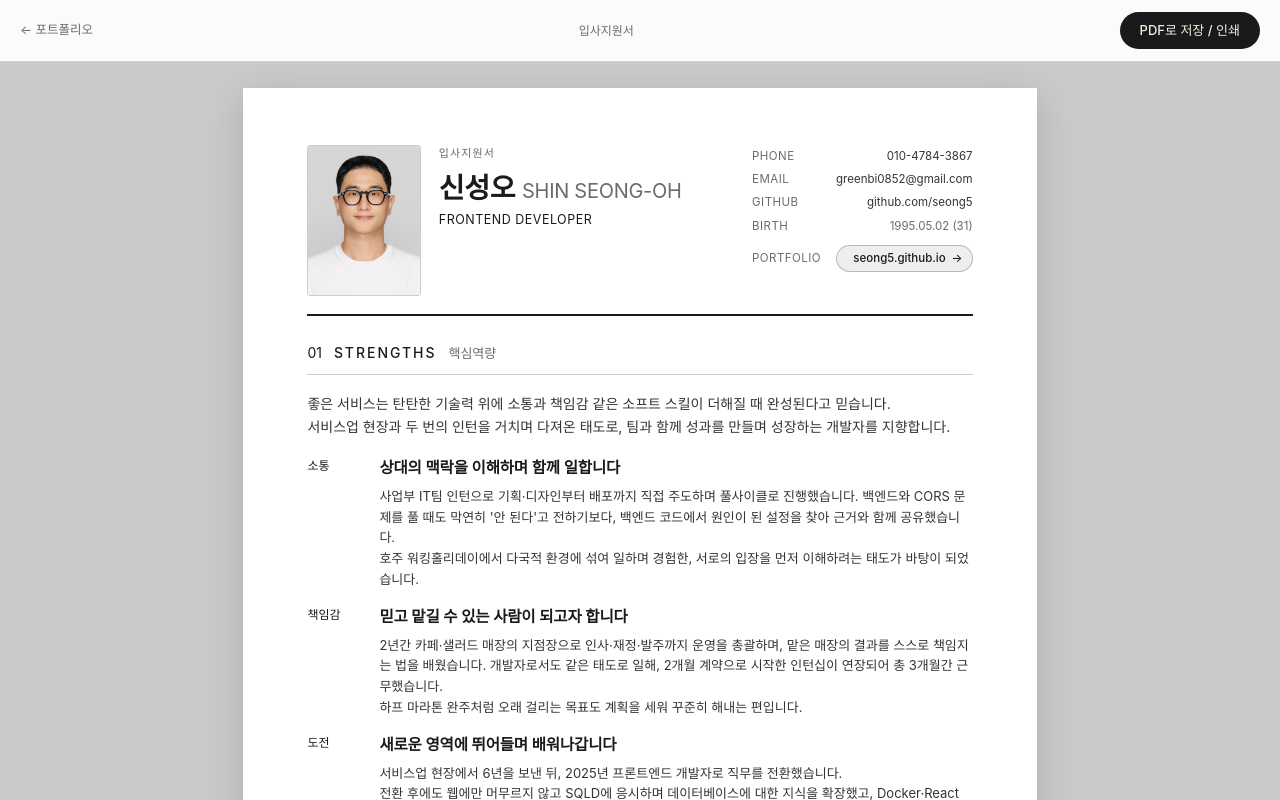
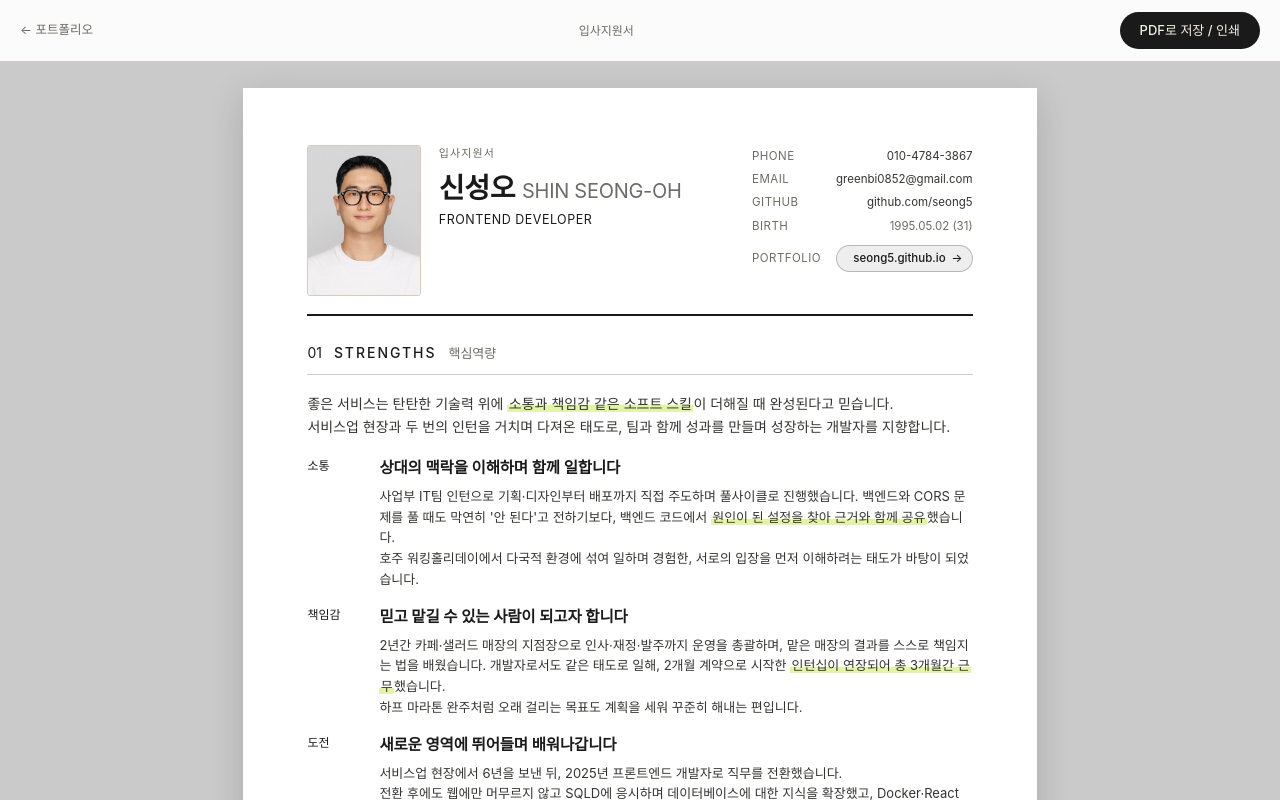
Before and after one commit to seong5/seong5.github.io, a Next.js app: page /resume in a window 1280 px wide. Shown: the top 800 px of the page. Built offline with nearby package versions, Linux system fonts and the light colour scheme; a web font is replaced by a local one.

Commit message:
✨ feat: 이력서 핵심역량에 형광펜 하이라이트 추가

```diff
--- a/app/components/marked.tsx
+++ b/app/components/marked.tsx
@@ -3,14 +3,14 @@ import { Fragment } from 'react';
 /** '==구절==' 을 형광펜으로 바꾼다. InsightAccordion 의 hl-marker 와 같은 밴드다.
     .hl-marker 에 box-decoration-break: clone 이 걸려 있어 줄바꿈돼도 밴드가 따라붙는다.
     프로젝트 상세(work)와 홈 About 본문이 함께 쓴다 — 둘 다 "항목당 한 곳" 규약. */
-export function marked(text: string) {
+export function marked(text: string, className = 'hl-marker') {
   // 순서가 고정된 조각이라 인덱스를 key 로 쓴다. 원문을 key 에 넣으면
   // 같은 문자열이 RSC 페이로드에 조각 수만큼 중복으로 실린다.
   return text
     .split('==')
     .map((seg, i) =>
       i % 2 === 1 ? (
-        <span key={i} className="hl-marker">
+        <span key={i} className={className}>
           {seg}
         </span>
       ) : (
--- a/app/resume/page.tsx
+++ b/app/resume/page.tsx
@@ -2,6 +2,7 @@ import type { Metadata } from 'next';
 import type { ReactNode } from 'react';
 import Image from 'next/image';
 import Link from 'next/link';
+import { marked } from '../components/marked';
 import { StackIcon } from '../components/stackIcons';
 import { projects, type Project } from '../projects/projects';
 import PrintButton from './PrintButton';
@@ -20,17 +21,17 @@ const STRENGTHS = [
   {
     tag: '소통',
     title: '상대의 맥락을 이해하며 함께 일합니다',
-    body: "사업부 IT팀 인턴으로 기획·디자인부터 배포까지 직접 주도하며 풀사이클로 진행했습니다. 백엔드와 CORS 문제를 풀 때도 막연히 '안 된다'고 전하기보다, 백엔드 코드에서 원인이 된 설정을 찾아 근거와 함께 공유했습니다.\n호주 워킹홀리데이에서 다국적 환경에 섞여 일하며 경험한, 서로의 입장을 먼저 이해하려는 태도가 바탕이 되었습니다.",
+    body: "사업부 IT팀 인턴으로 기획·디자인부터 배포까지 직접 주도하며 풀사이클로 진행했습니다. 백엔드와 CORS 문제를 풀 때도 막연히 '안 된다'고 전하기보다, 백엔드 코드에서 ==원인이 된 설정을 찾아 근거와 함께 공유==했습니다.\n호주 워킹홀리데이에서 다국적 환경에 섞여 일하며 경험한, 서로의 입장을 먼저 이해하려는 태도가 바탕이 되었습니다.",
   },
   {
     tag: '책임감',
     title: '믿고 맡길 수 있는 사람이 되고자 합니다',
-    body: '2년간 카페·샐러드 매장의 지점장으로 인사·재정·발주까지 운영을 총괄하며, 맡은 매장의 결과를 스스로 책임지는 법을 배웠습니다. 개발자로서도 같은 태도로 일해, 2개월 계약으로 시작한 인턴십이 연장되어 총 3개월간 근무했습니다.\n하프 마라톤 완주처럼 오래 걸리는 목표도 계획을 세워 꾸준히 해내는 편입니다.',
+    body: '2년간 카페·샐러드 매장의 지점장으로 인사·재정·발주까지 운영을 총괄하며, 맡은 매장의 결과를 스스로 책임지는 법을 배웠습니다. 개발자로서도 같은 태도로 일해, 2개월 계약으로 시작한 ==인턴십이 연장되어 총 3개월간 근무==했습니다.\n하프 마라톤 완주처럼 오래 걸리는 목표도 계획을 세워 꾸준히 해내는 편입니다.',
   },
   {
     tag: '도전',
     title: '새로운 영역에 뛰어들며 배워나갑니다',
-    body: '서비스업 현장에서 6년을 보낸 뒤, 2025년 프론트엔드 개발자로 직무를 전환했습니다.\n전환 후에도 웹에만 머무르지 않고 SQLD에 응시하며 데이터베이스에 대한 지식을 확장했고, Docker·React Native·Java/Spring을 공부하며 앱과 백엔드까지 시야를 넓히고 있습니다.\n익숙함보다 새로 부딪혀 보는 쪽을 택해 온 선택들이 지금의 저를 만들었습니다.',
+    body: '서비스업 현장에서 6년을 보낸 뒤, 2025년 프론트엔드 개발자로 직무를 전환했습니다.\n전환 후에도 웹에만 머무르지 않고 SQLD에 응시하며 데이터베이스에 대한 지식을 확장했고, Docker·React Native·Java/Spring을 공부하며 앱과 백엔드까지 시야를 넓히고 있습니다.\n==익숙함보다 새로 부딪혀 보는 쪽을 택해== 온 선택들이 지금의 저를 만들었습니다.',
   },
 ];
 
@@ -343,7 +344,8 @@ export default function ResumePage() {
         <div className="mt-[26px]">
           <SectionTitle no="01" en="Strengths" ko="핵심역량" />
           <p className="mb-[18px] text-[0.875rem] font-normal leading-[1.6] text-charcoal">
-            좋은 서비스는 탄탄한 기술력 위에 소통과 책임감 같은 소프트 스킬이 더해질 때 완성된다고
+            좋은 서비스는 탄탄한 기술력 위에{' '}
+            <span className="resume-hl">소통과 책임감 같은 소프트 스킬</span>이 더해질 때 완성된다고
             믿습니다. <br /> 서비스업 현장과 두 번의 인턴을 거치며 다져온 태도로, 팀과 함께 성과를
             만들며 성장하는 개발자를 지향합니다.
           </p>
@@ -356,7 +358,7 @@ export default function ResumePage() {
                     {s.title}
                   </h3>
                   <p className="mt-[5px] whitespace-pre-line text-[0.8125rem] font-normal leading-[1.6] text-charcoal">
-                    {s.body}
+                    {marked(s.body, 'resume-hl')}
                   </p>
                 </div>
               </div>
--- a/app/resume/print.css
+++ b/app/resume/print.css
@@ -18,6 +18,14 @@
   .resume-page:last-child {
     margin-bottom: 0;
   }
+}
+
+/* 형광펜 — 글자 아래 절반만 칠한다. 이력서는 항상 라이트라 테마 토큰(.hl-marker) 대신 고정색 */
+.resume-hl {
+  background: linear-gradient(transparent 60%, #e3f4a6 60%);
+  -webkit-box-decoration-break: clone;
+  box-decoration-break: clone;
+  padding-inline: 0.1em;
 }
 
 /* 인쇄 시 정확히 페이지 단위로 분할 + 색상 유지 */
```
